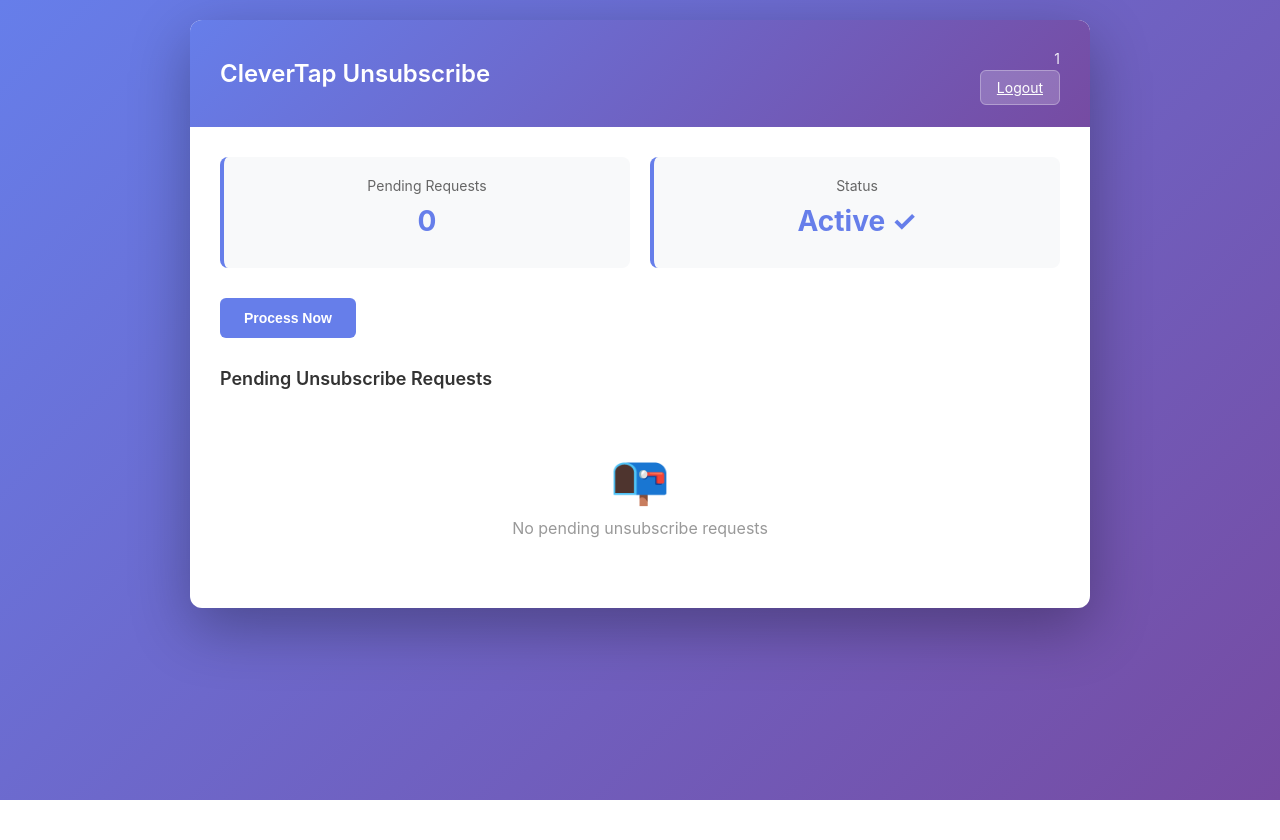
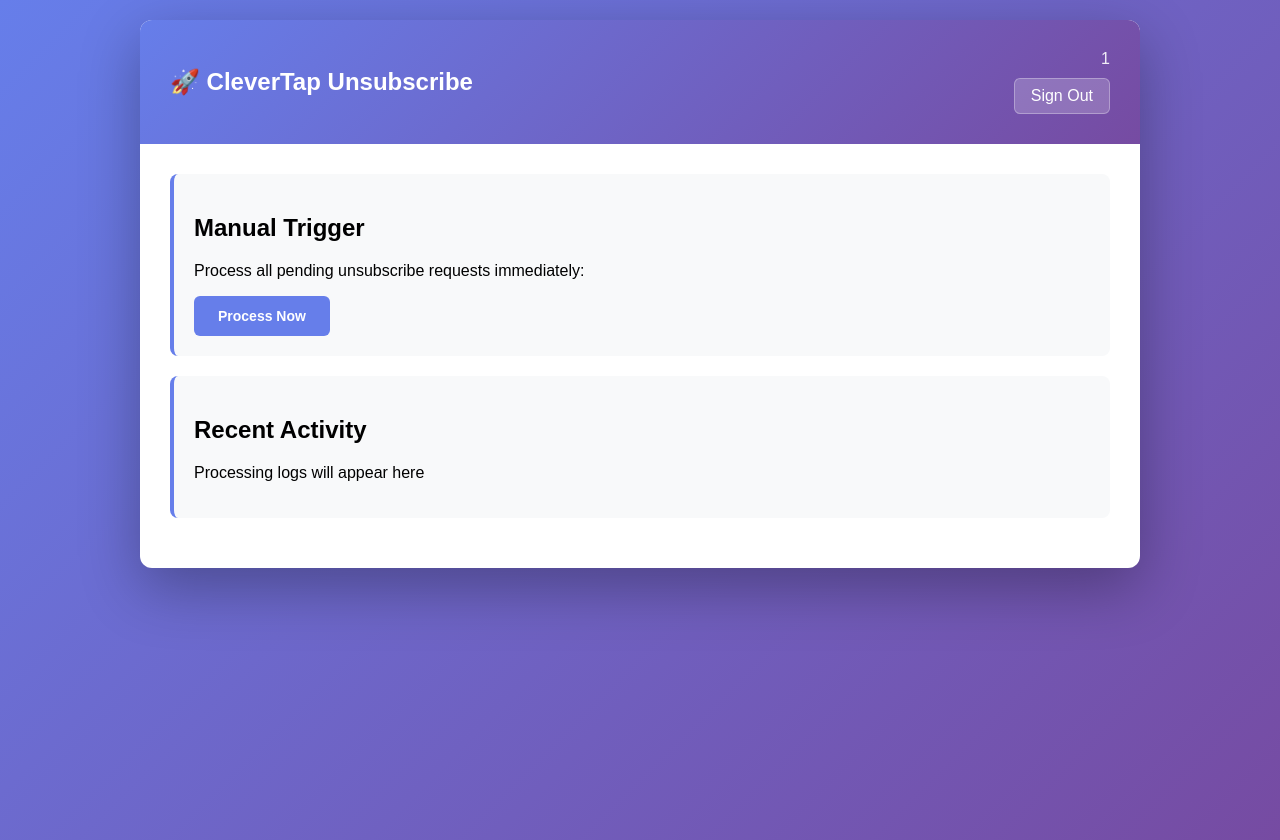
Before and after one commit to sabhyatadubey/clevertap-unsubscribe-flow, a Flask app: page /dashboard in a window 1280 px wide. Before the commit the page ends 800 px from the top, so only its background shows below. Run offline with Flask 3, Linux system fonts and the light colour scheme; a user stored in the database is signed in.

Commit message:
Fix dashboard - clean UI with working Process Now button

```diff
--- a/templates/dashboard.html
+++ b/templates/dashboard.html
@@ -1,250 +1,71 @@
 <!DOCTYPE html>
-<html lang="en">
+<html>
 <head>
-    <meta charset="UTF-8">
-    <meta name="viewport" content="width=device-width, initial-scale=1.0">
-    <title>CleverTap Unsubscribe Dashboard</title>
+    <title>CleverTap Unsubscribe</title>
     <style>
-        * {
-            margin: 0;
-            padding: 0;
-            box-sizing: border-box;
-        }
-        body {
-            font-family: -apple-system, BlinkMacSystemFont, 'Segoe UI', Roboto, Oxygen, Ubuntu, Cantarell, sans-serif;
-            background: linear-gradient(135deg, #667eea 0%, #764ba2 100%);
-            min-height: 100vh;
-            padding: 20px;
-        }
-        .container {
-            max-width: 900px;
-            margin: 0 auto;
-            background: white;
-            border-radius: 12px;
-            box-shadow: 0 20px 60px rgba(0, 0, 0, 0.3);
-            overflow: hidden;
-        }
-        .header {
-            background: linear-gradient(135deg, #667eea 0%, #764ba2 100%);
-            color: white;
-            padding: 30px;
-            display: flex;
-            justify-content: space-between;
-            align-items: center;
-        }
-        .header h1 {
-            font-size: 24px;
-            font-weight: 600;
-        }
-        .header-right {
-            text-align: right;
-        }
-        .header-email {
-            font-size: 14px;
-            opacity: 0.9;
-            margin-bottom: 10px;
-        }
-        .logout-btn {
-            background: rgba(255, 255, 255, 0.2);
-            color: white;
-            border: 1px solid rgba(255, 255, 255, 0.3);
-            padding: 8px 16px;
-            border-radius: 6px;
-            cursor: pointer;
-            font-size: 14px;
-            transition: all 0.3s;
-        }
-        .logout-btn:hover {
-            background: rgba(255, 255, 255, 0.3);
-        }
-        .content {
-            padding: 30px;
-        }
-        .stats {
-            display: grid;
-            grid-template-columns: repeat(auto-fit, minmax(200px, 1fr));
-            gap: 20px;
-            margin-bottom: 30px;
-        }
-        .stat-card {
-            background: #f8f9fa;
-            padding: 20px;
-            border-radius: 8px;
-            text-align: center;
-            border-left: 4px solid #667eea;
-        }
-        .stat-number {
-            font-size: 28px;
-            font-weight: bold;
-            color: #667eea;
-            margin: 10px 0;
-        }
-        .stat-label {
-            font-size: 14px;
-            color: #666;
-        }
-        .section-title {
-            font-size: 18px;
-            font-weight: 600;
-            margin: 30px 0 20px 0;
-            color: #333;
-        }
-        .action-buttons {
-            display: flex;
-            gap: 12px;
-            margin-bottom: 20px;
-        }
-        .btn {
-            padding: 12px 24px;
-            border: none;
-            border-radius: 6px;
-            font-size: 14px;
-            font-weight: 600;
-            cursor: pointer;
-            transition: all 0.3s;
-        }
-        .btn-primary {
-            background: #667eea;
-            color: white;
-        }
-        .btn-primary:hover {
-            background: #5568d3;
-            transform: translateY(-2px);
-            box-shadow: 0 4px 12px rgba(102, 126, 234, 0.4);
-        }
-        .table-wrapper {
-            overflow-x: auto;
-        }
-        table {
-            width: 100%;
-            border-collapse: collapse;
-            margin-bottom: 20px;
-        }
-        thead {
-            background: #f8f9fa;
-            border-bottom: 2px solid #e9ecef;
-        }
-        th {
-            padding: 12px;
-            text-align: left;
-            font-weight: 600;
-            color: #333;
-            font-size: 14px;
-        }
-        td {
-            padding: 12px;
-            border-bottom: 1px solid #e9ecef;
-            font-size: 14px;
-            color: #555;
-        }
-        tr:hover {
-            background: #f8f9fa;
-        }
-        .status-badge {
-            display: inline-block;
-            padding: 4px 12px;
-            border-radius: 20px;
-            font-size: 12px;
-            font-weight: 600;
-        }
-        .status-pending {
-            background: #fff3cd;
-            color: #856404;
-        }
-        .status-updated {
-            background: #d4edda;
-            color: #155724;
-        }
-        .empty-state {
-            text-align: center;
-            padding: 40px 20px;
-            color: #999;
-        }
-        .empty-state-icon {
-            font-size: 48px;
-            margin-bottom: 10px;
-        }
+        body { font-family: Arial, sans-serif; margin: 0; background: linear-gradient(135deg, #667eea 0%, #764ba2 100%); min-height: 100vh; padding: 20px; }
+        .container { max-width: 1000px; margin: 0 auto; background: white; border-radius: 12px; box-shadow: 0 20px 60px rgba(0,0,0,0.3); overflow: hidden; }
+        .header { background: linear-gradient(135deg, #667eea 0%, #764ba2 100%); color: white; padding: 30px; display: flex; justify-content: space-between; align-items: center; }
+        .header h1 { margin: 0; font-size: 24px; }
+        .header-right { text-align: right; }
+        .logout-btn { background: rgba(255,255,255,0.2); color: white; border: 1px solid rgba(255,255,255,0.3); padding: 8px 16px; border-radius: 6px; cursor: pointer; text-decoration: none; display: inline-block; }
+        .content { padding: 30px; }
+        .card { background: #f8f9fa; padding: 20px; border-radius: 8px; margin-bottom: 20px; border-left: 4px solid #667eea; }
+        .btn { background: #667eea; color: white; padding: 12px 24px; border: none; border-radius: 6px; cursor: pointer; font-size: 14px; font-weight: 600; }
+        .btn:hover { background: #5568d3; }
+        .btn:disabled { background: #ccc; cursor: not-allowed; }
+        .status { margin-top: 20px; padding: 12px; border-radius: 6px; }
+        .success { background: #d4edda; color: #155724; }
+        .error { background: #f8d7da; color: #721c24; }
     </style>
 </head>
 <body>
     <div class="container">
         <div class="header">
-            <div>
-                <h1>CleverTap Unsubscribe</h1>
-            </div>
+            <div><h1>🚀 CleverTap Unsubscribe</h1></div>
             <div class="header-right">
-                <div class="header-email">{{ email }}</div>
-                <a href="{{ url_for('logout') }}" class="logout-btn">Logout</a>
+                <div style="opacity: 0.9; margin-bottom: 10px;">{{ email }}</div>
+                <a href="/logout" class="logout-btn">Sign Out</a>
             </div>
         </div>
 
         <div class="content">
-            <!-- Stats -->
-            <div class="stats">
-                <div class="stat-card">
-                    <div class="stat-label">Pending Requests</div>
-                    <div class="stat-number">{{ pending|length }}</div>
-                </div>
-                <div class="stat-card">
-                    <div class="stat-label">Status</div>
-                    <div class="stat-number">Active ✓</div>
-                </div>
+            <div class="card">
+                <h2>Manual Trigger</h2>
+                <p>Process all pending unsubscribe requests immediately:</p>
+                <button class="btn" id="processBtn" onclick="processNow()">Process Now</button>
+                <div id="status"></div>
             </div>
 
-            <!-- Action Buttons -->
-            <div class="action-buttons">
-                <button class="btn btn-primary" onclick="processNow()">Process Now</button>
+            <div class="card">
+                <h2>Recent Activity</h2>
+                <p>Processing logs will appear here</p>
             </div>
-
-            <!-- Pending Requests Table -->
-            <div class="section-title">Pending Unsubscribe Requests</div>
-            {% if pending %}
-                <div class="table-wrapper">
-                    <table>
-                        <thead>
-                            <tr>
-                                <th>Email</th>
-                                <th>Channel</th>
-                                <th>Status</th>
-                                <th>User ID</th>
-                            </tr>
-                        </thead>
-                        <tbody>
-                            {% for item in pending %}
-                                <tr>
-                                    <td>{{ item.email }}</td>
-                                    <td>{{ item.channel }}</td>
-                                    <td>
-                                        <span class="status-badge {% if item.status == 'Updated' %}status-updated{% else %}status-pending{% endif %}">
-                                            {{ item.status }}
-                                        </span>
-                                    </td>
-                                    <td>{{ item.user_id }}</td>
-                                </tr>
-                            {% endfor %}
-                        </tbody>
-                    </table>
-                </div>
-            {% else %}
-                <div class="empty-state">
-                    <div class="empty-state-icon">📭</div>
-                    <p>No pending unsubscribe requests</p>
-                </div>
-            {% endif %}
         </div>
     </div>
 
     <script>
         function processNow() {
-            if (confirm('Process all pending unsubscribe requests now?')) {
-                fetch('/api/trigger', { method: 'POST' })
-                    .then(r => r.json())
-                    .then(data => {
-                        alert(data.message || 'Processing started');
-                        location.reload();
-                    })
-                    .catch(e => alert('Error: ' + e));
-            }
+            const btn = document.getElementById('processBtn');
+            const statusDiv = document.getElementById('status');
+
+            btn.disabled = true;
+            btn.textContent = 'Processing...';
+            statusDiv.innerHTML = '';
+
+            fetch('/api/trigger', { method: 'POST' })
+                .then(r => r.json())
+                .then(data => {
+                    statusDiv.innerHTML = '<div class="status success">✓ ' + (data.message || 'Processing complete') + '</div>';
+                    btn.disabled = false;
+                    btn.textContent = 'Process Now';
+                    setTimeout(() => location.reload(), 2000);
+                })
+                .catch(e => {
+                    statusDiv.innerHTML = '<div class="status error">✗ Error: ' + e.message + '</div>';
+                    btn.disabled = false;
+                    btn.textContent = 'Process Now';
+                });
         }
     </script>
 </body>
```
